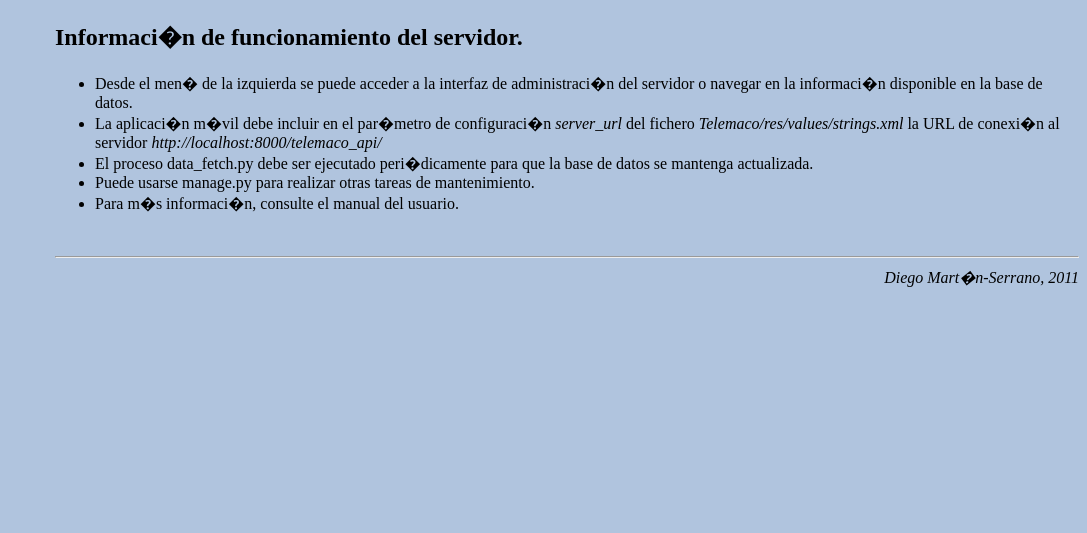
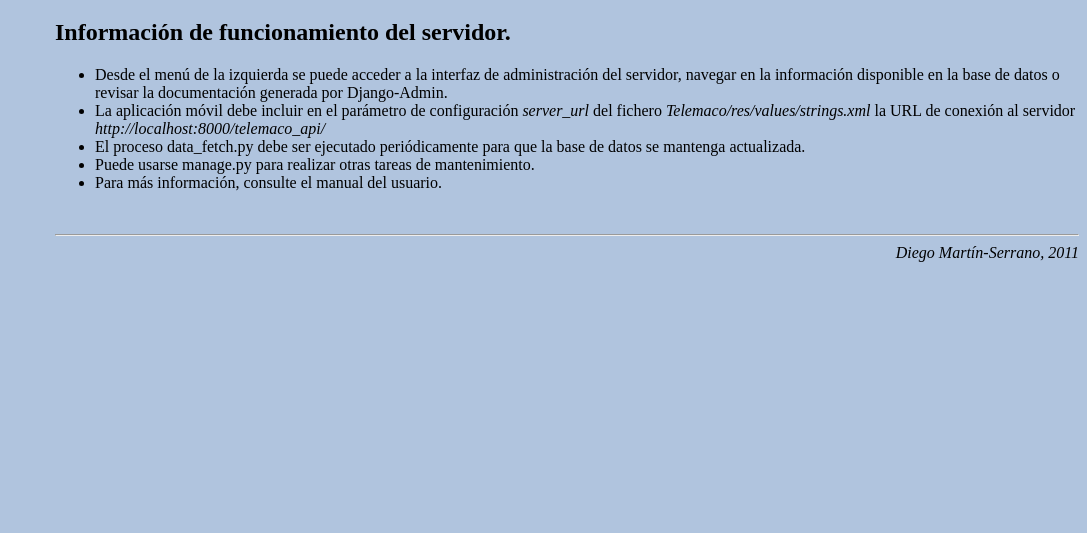
Before and after one commit to diegomaser/Telemaco, a Python web app: template Telemaco_server/src/templates/index.html in a window 1280 px wide. Shown: the part 267-800 px from the top of the page, without its empty margins (193-1280 px from the left). Run offline with Jinja, Linux system fonts and the light colour scheme; the template is opened without the code that fills it, so the values that code supplies are empty.

Commit message:
Work in progress for the server

```diff
--- a/Telemaco_server/src/templates/index.html
+++ b/Telemaco_server/src/templates/index.html
@@ -1,5 +1,5 @@
 <html><head>
-<meta http-equiv="Content-Type" content="text/html; charset=utf-8">
+<!-- <meta http-equiv="Content-Type" content="text/html; charset=utf-8"> -->
 <title>Telemaco</title>
 <style type="text/css">
 body {
@@ -45,26 +45,27 @@ div.right {
 <body>
 
 <ul class="navbar">
-<li><a href="admin/">Interfaz de administraci�n</a> </li>
+<li><a href="admin/">Interfaz de administración</a> </li>
 <li><a href="databrowse/">Navegador de la base de datos</a></li>
+<li><a href="admin/doc/">Documentación del servidor</a> </li>
 </ul>
 
 <h1>Bienvenido al servidor del proyecto Telemaco</h1>
 
 <img src="maleta.png" width="200px" height="200px" />
 
-<h2>Informaci�n de funcionamiento del servidor.</h2>
+<h2>Información de funcionamiento del servidor.</h2>
 
 <ul>
-<li>Desde el men� de la izquierda se puede acceder a la interfaz de administraci�n del servidor o navegar en la informaci�n disponible en la base de datos.</li>
-<li>La aplicaci�n m�vil debe incluir en el par�metro de configuraci�n <i>server_url</i> del fichero <i>Telemaco/res/values/strings.xml</i> la URL de conexi�n al servidor <i>http://localhost:8000/telemaco_api/</i> </li>
-<li>El proceso data_fetch.py debe ser ejecutado peri�dicamente para que la base de datos se mantenga actualizada.</li>
+<li>Desde el menú de la izquierda se puede acceder a la interfaz de administración del servidor, navegar en la información disponible en la base de datos o revisar la documentación generada por Django-Admin.</li>
+<li>La aplicación móvil debe incluir en el parámetro de configuración <i>server_url</i> del fichero <i>Telemaco/res/values/strings.xml</i> la URL de conexión al servidor <i>http://localhost:8000/telemaco_api/</i> </li>
+<li>El proceso data_fetch.py debe ser ejecutado periódicamente para que la base de datos se mantenga actualizada.</li>
 <li>Puede usarse manage.py para realizar otras tareas de mantenimiento.</li>
-<li>Para m�s informaci�n, consulte el manual del usuario.</li>
+<li>Para más información, consulte el manual del usuario.</li>
 </ul>
 
 <br><hr>
 
-<div class="right">Diego Mart�n-Serrano, 2011</div>
+<div class="right">Diego Martín-Serrano, 2011</div>
 
 </body></html>
```
Also changed, not shown: Telemaco_server/src/telemaco/urls.py (line endings or trailing spaces), 1 other file.
